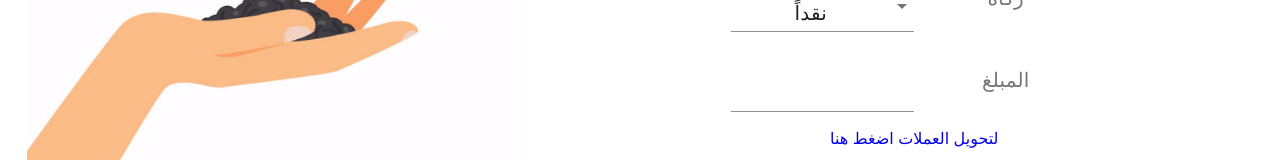
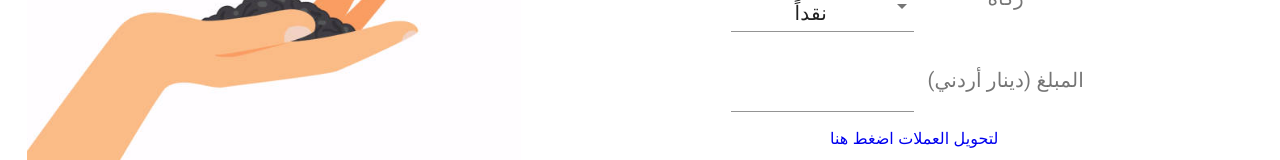
Before and after one commit to Sabbaghh/Tabar3com, a React (Create React App) app: page /Calculator in a window 1280 px wide. Shown: the part 448-608 px from the top of the page. Built offline with nearby package versions, Linux system fonts and the light colour scheme; no server answers.

Commit message:
adding jds to labels

```diff
--- a/src/pages/Calculator.js
+++ b/src/pages/Calculator.js
@@ -120,7 +120,7 @@ const Calculator = () => {
 								className='input'
 								onChange={(e) => setCash(e.target.value)}
 							/>
-							<InputLabel className='label'>المبلغ</InputLabel>
+							<InputLabel className='label'>(دينار أردني) المبلغ</InputLabel>
 						</Grid>
 						<p>
 							<a
@@ -215,15 +215,6 @@ const Calculator = () => {
 								سعر ذهب(غ) 18 اليوم : {gold18} دينار أردني
 							</span>
 						</div>
-						<p>
-							<a
-								href='https://www.fxnewstoday.ae/rates/%D8%AA%D8%AD%D9%88%D9%8A%D9%84-%D8%B9%D9%85%D9%84%D8%A7%D8%AA'
-								target='_blank'
-								rel='noopener noreferrer'
-							>
-								لتحويل العملات اضغط هنا
-							</a>
-						</p>
 						<Button
 							className='btn gold'
 							variant='contained'
```
